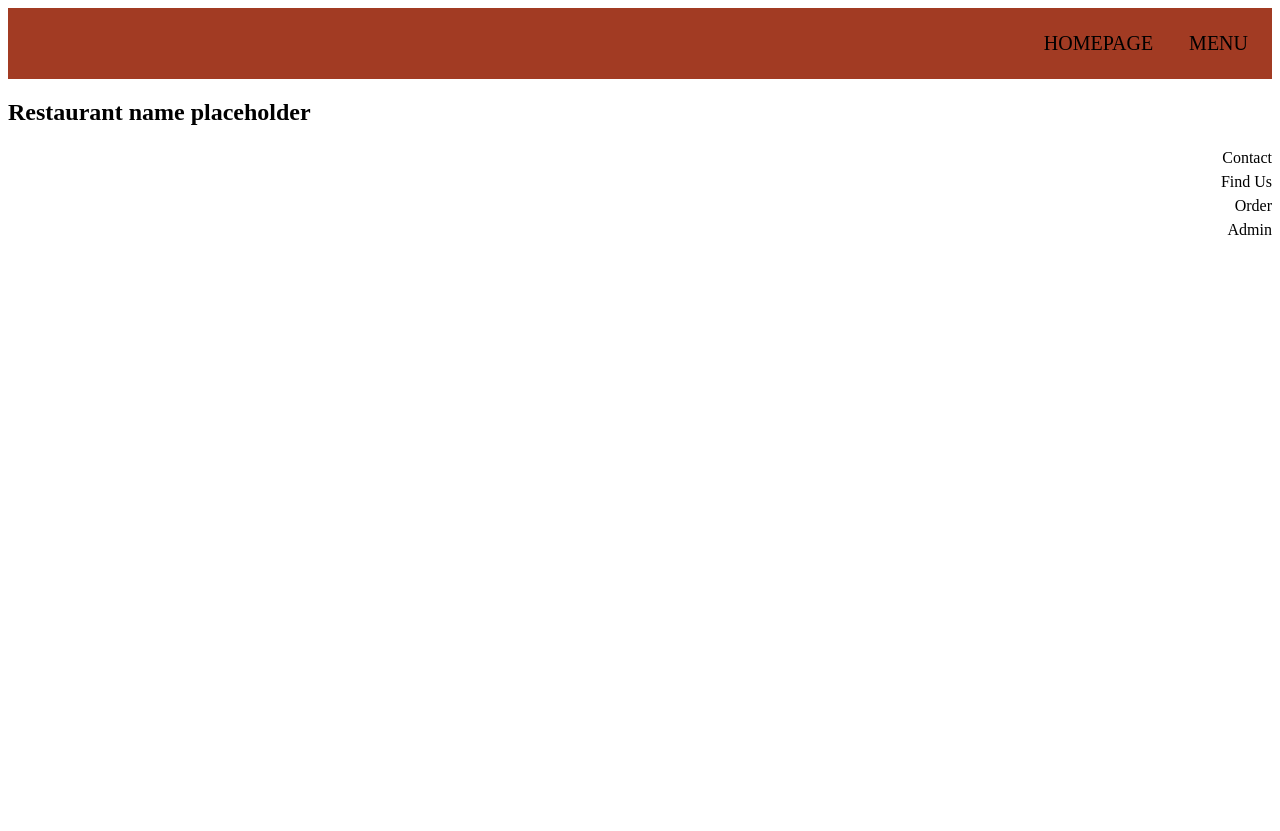
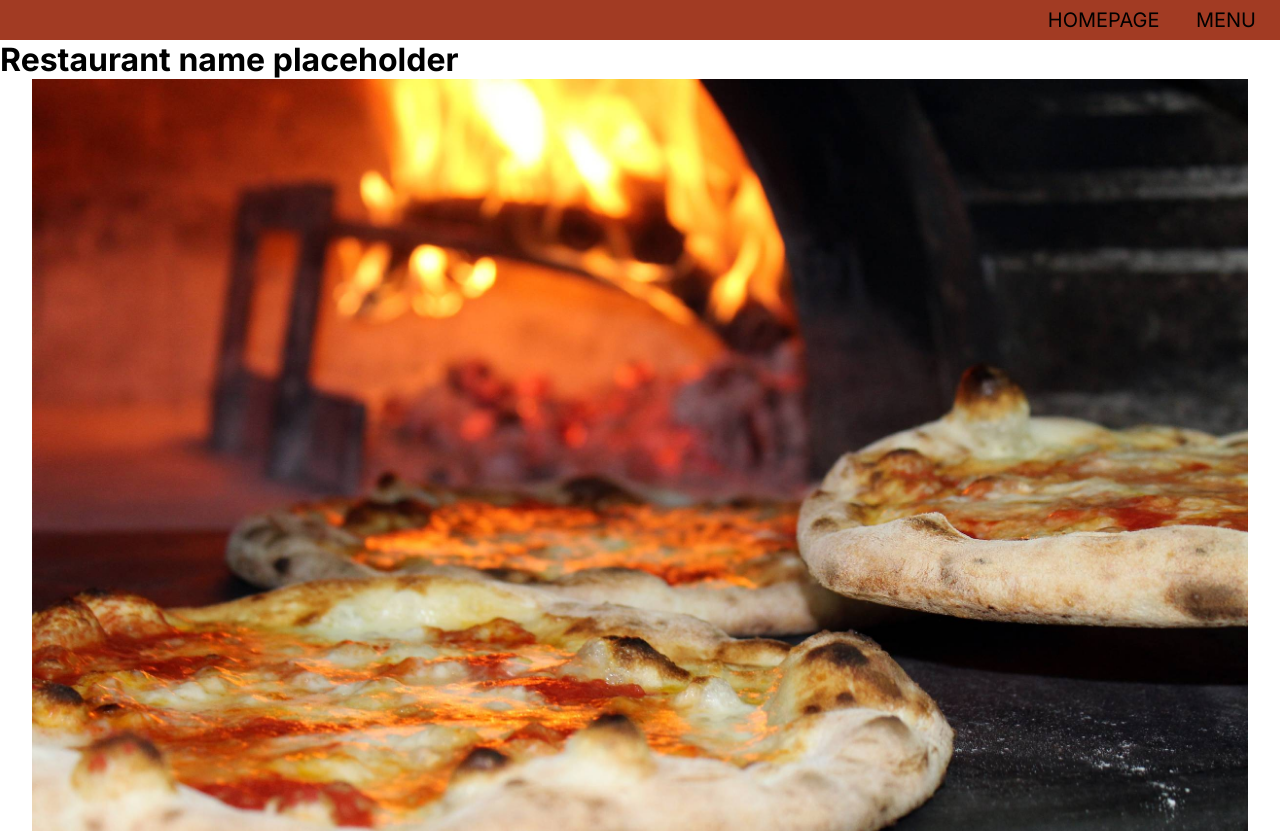
Before and after one commit to moaberglund/B-PROJECT-FRONTEND, a website built with Parcel: page src/index.html in a window 1280 px wide. Shown: the top 831 px of the page. Before the commit the page ends 800 px from the top, so only its background shows below. Built offline with nearby package versions, Linux system fonts and the light colour scheme.

Commit message:
font satt till Inter, några bilder tillaggda samt favicon, header bild inlaggd med picture tagg

```diff
--- a/package.json
+++ b/package.json
@@ -12,6 +12,7 @@
   },
   "devDependencies": {
     "@parcel/transformer-sass": "^2.12.0",
-    "parcel": "^2.12.0"
+    "parcel": "^2.12.0",
+    "sharp": "^0.31.3"
   }
 }
--- a/src/index.html
+++ b/src/index.html
@@ -7,6 +7,7 @@
     <title>Homepage</title>
 
     <link rel="stylesheet" href="scss/main.scss">
+    <link rel="shortcut icon" href="favicon/favicon.ico" type="image/x-icon">
 </head>
 
 <body>
@@ -20,9 +21,16 @@
     </header>
     <main>
 
-        <section>
             <h1>Restaurant name placeholder</h1>
-        </section>
+
+            <article id="header-image">
+                <picture>
+                    <source srcset="media/pizza-oven.jpg?as=avif" type="image/avif">
+                    <source srcset="media/pizza-oven.webp" type="image/webp">
+                    <img src="media/pizza-oven.jpg" alt="Pizza on it's way into a wood burning pizza-oven">
+
+                </picture>
+            </article>
 
     </main>
 
--- a/src/scss/base/base.scss
+++ b/src/scss/base/base.scss
@@ -0,0 +1,15 @@
+
+@import url('https://fonts.googleapis.com/css2?family=Inter:wght@100..900&display=swap');
+
+$inter: "Inter", sans-serif;
+$base-font: $inter;
+
+body {
+    font-family: $base-font;
+}
+
+* {
+    padding: 0;
+    margin: 0;
+    box-sizing: border-box;
+}
--- a/src/scss/components/media.scss
+++ b/src/scss/components/media.scss
@@ -0,0 +1,6 @@
+#header-image img {
+    width: 95vw;
+    display: block;
+    margin: 0 auto;
+
+}
```
Also changed, not shown: src/favicon/android-chrome-192x192.png (added), src/favicon/android-chrome-512x512.png (added), src/favicon/apple-touch-icon.png (added), src/favicon/favicon-16x16.png (added), src/favicon/favicon-32x32.png (added), src/favicon/favicon.ico (added), src/favicon/site.webmanifest (added), src/media/pizza-oven.jpg (added), src/media/pizza-oven.webp (added), src/media/pizza-svg.svg (added), 1 other file.
